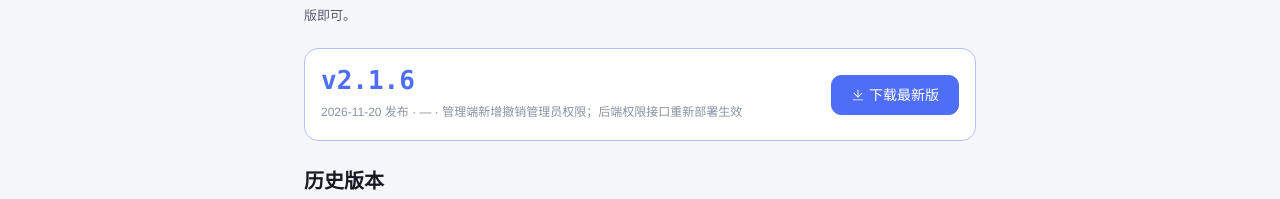
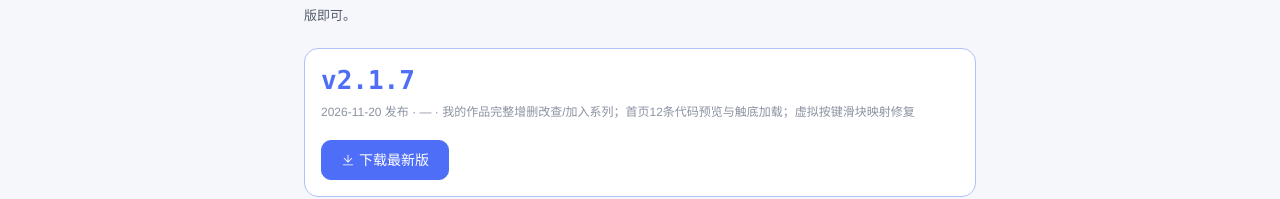
Before and after one commit to cylinder137/COC_rebuild, a Vue app in the folder frontend/: page /downloads in a window 1280 px wide. Shown: the part 140-339 px from the top of the page. Built offline with nearby package versions, Linux system fonts and the light colour scheme; no server answers.

Commit message:
chore(release): v2.1.7 版本标记 + 下载页/开发日志回填

```diff
--- a/frontend/src/utils/platform.js
+++ b/frontend/src/utils/platform.js
@@ -24,4 +24,4 @@ export const IS_TOUCH = (() => {
 })()
 
 /** 构建标记：显示在顶栏品牌名旁边，用来一眼确认装的是哪个包 */
-export const APP_BUILD = 'v2.1.6'
+export const APP_BUILD = 'v2.1.7'
--- a/frontend/src/views/Downloads.vue
+++ b/frontend/src/views/Downloads.vue
@@ -63,6 +63,7 @@ import { fileUrl, fmtSize } from '@/utils/format'
 const RELEASES = [
   // 最新版的体积留 0：最新版卡片实际读服务器 version.json，这里的 size 只是取不到接口时的兜底，
   // 而 fmtSize(0) 显示「—」；填真实字节数反而永远慢一拍（改数字会让包体本身变几个字节）。
+  { version: '2.1.7', file: 'coc-app-2.1.7.apk', date: '2026-11-20', size: 0, note: '我的作品完整增删改查/加入系列；首页12条代码预览与触底加载；虚拟按键滑块映射修复' },
   { version: '2.1.6', file: 'coc-app-2.1.6.apk', date: '2026-11-20', size: 0, note: '管理端新增撤销管理员权限；后端权限接口重新部署生效' },
   { version: '2.1.5', file: 'coc-app-2.1.5.apk', date: '2026-11-20', size: 3894185, note: '虚拟摇杆 PWM 改为连续占空比调制（60Hz），微调手感更平滑' },
   { version: '2.1.4', file: 'coc-app-2.1.4.apk', date: '2026-11-20', size: 3894145, note: '管理端 Bug 反馈增删改查 + 设为管理员；详情页复制链接修正' },
```
Also changed, not shown: 1 other file (tests, documents, lock files or other folders).
